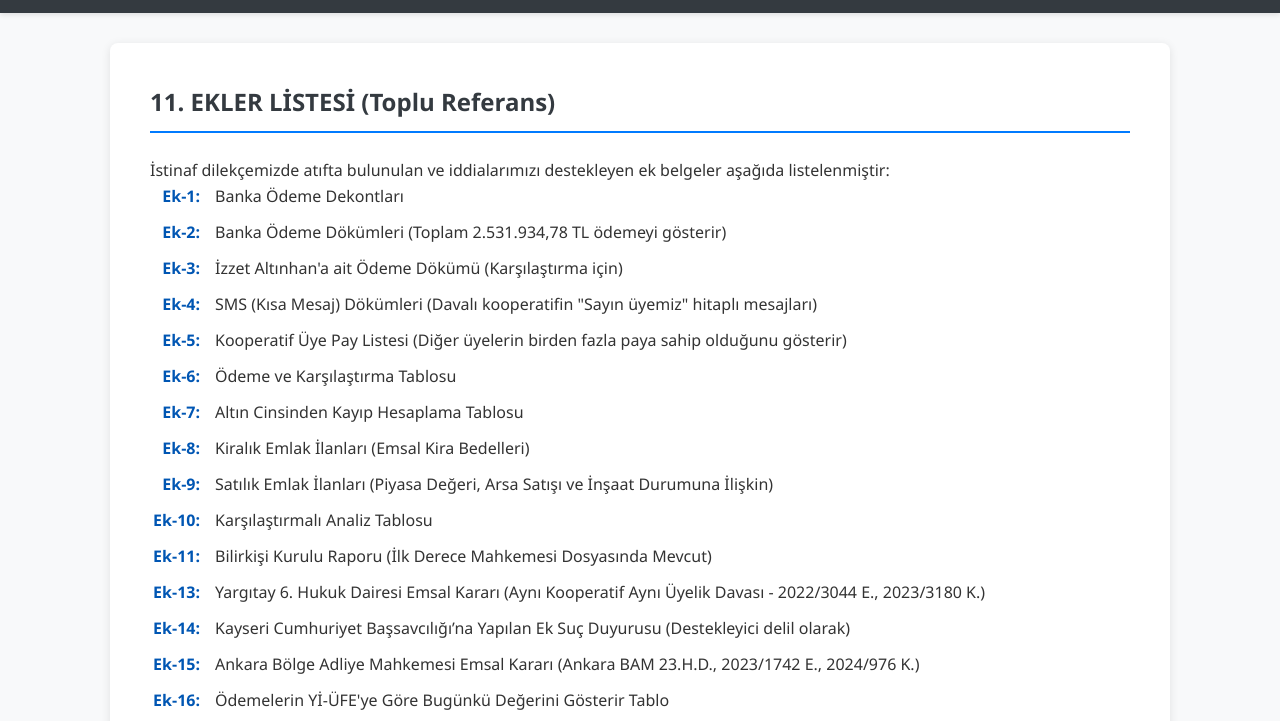
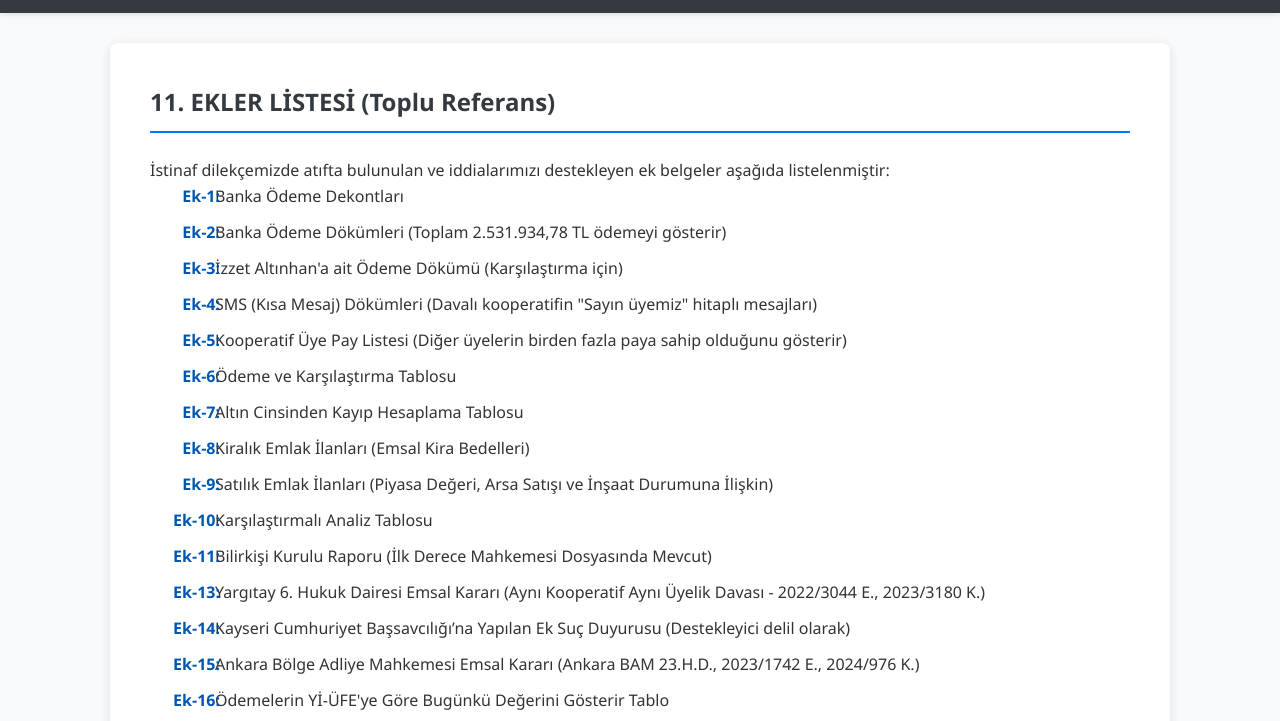
Before and after one commit to matematiksel/mustafa, a plain HTML site: page bolumler/ekler_liste.html in a window 1280 px wide. Shown: the part 57-778 px from the top of the page. Drawn offline with Linux system fonts and the light colour scheme.

Commit message:
Update ekler_liste.html

```diff
--- a/bolumler/ekler_liste.html
+++ b/bolumler/ekler_liste.html
@@ -39,7 +39,7 @@
             top: 0; /* Dikey hizalamayı tam başa alalım */
             font-weight: bold;
             color: #0056b3;
-            width: 50px; /* <<< DEĞİŞİKLİK: Genişliği biraz artırdık */
+            width: 70px; /* <<< DEĞİŞİKLİK: Genişliği biraz artırdık */
             text-align: right;
             padding-right: 10px; /* Sağdaki boşluk */
             /* Dikey hizalama için ek ayar (gerekirse): */
```
